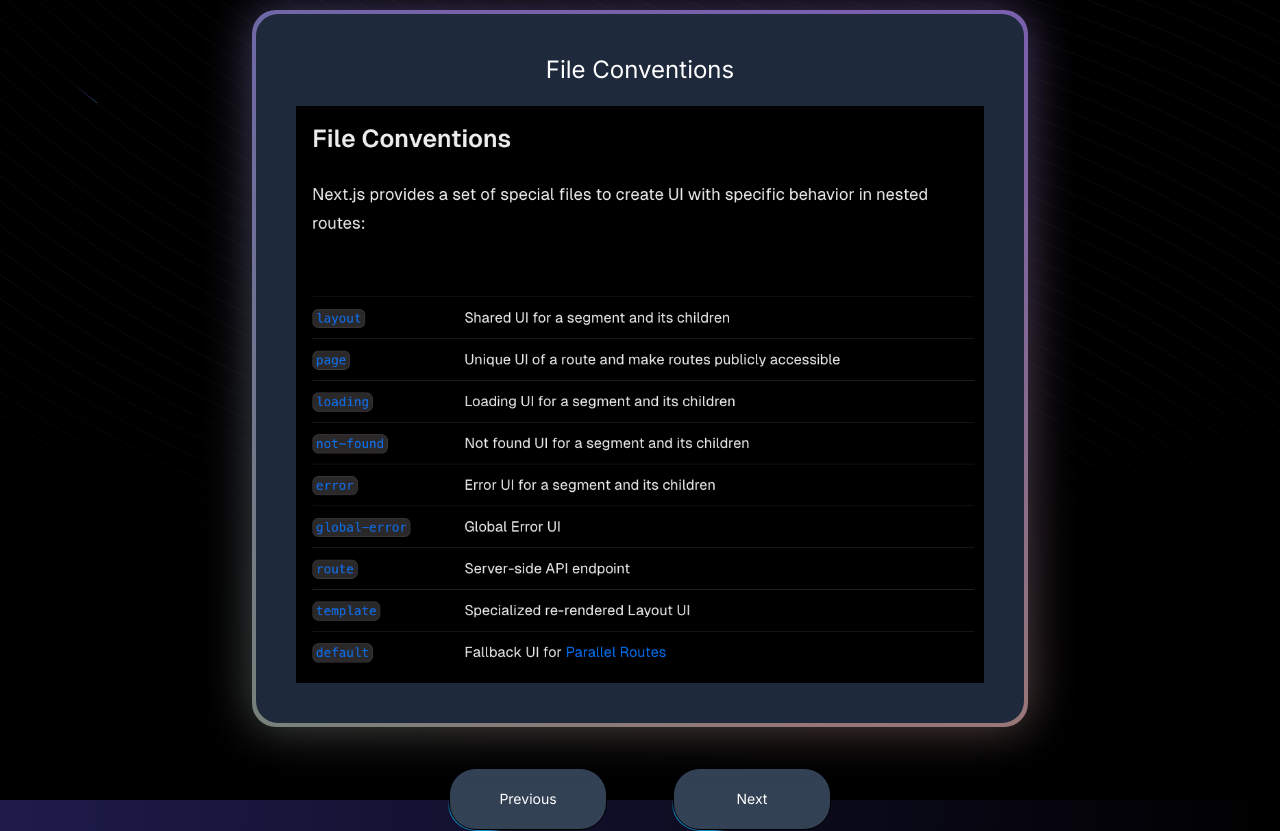
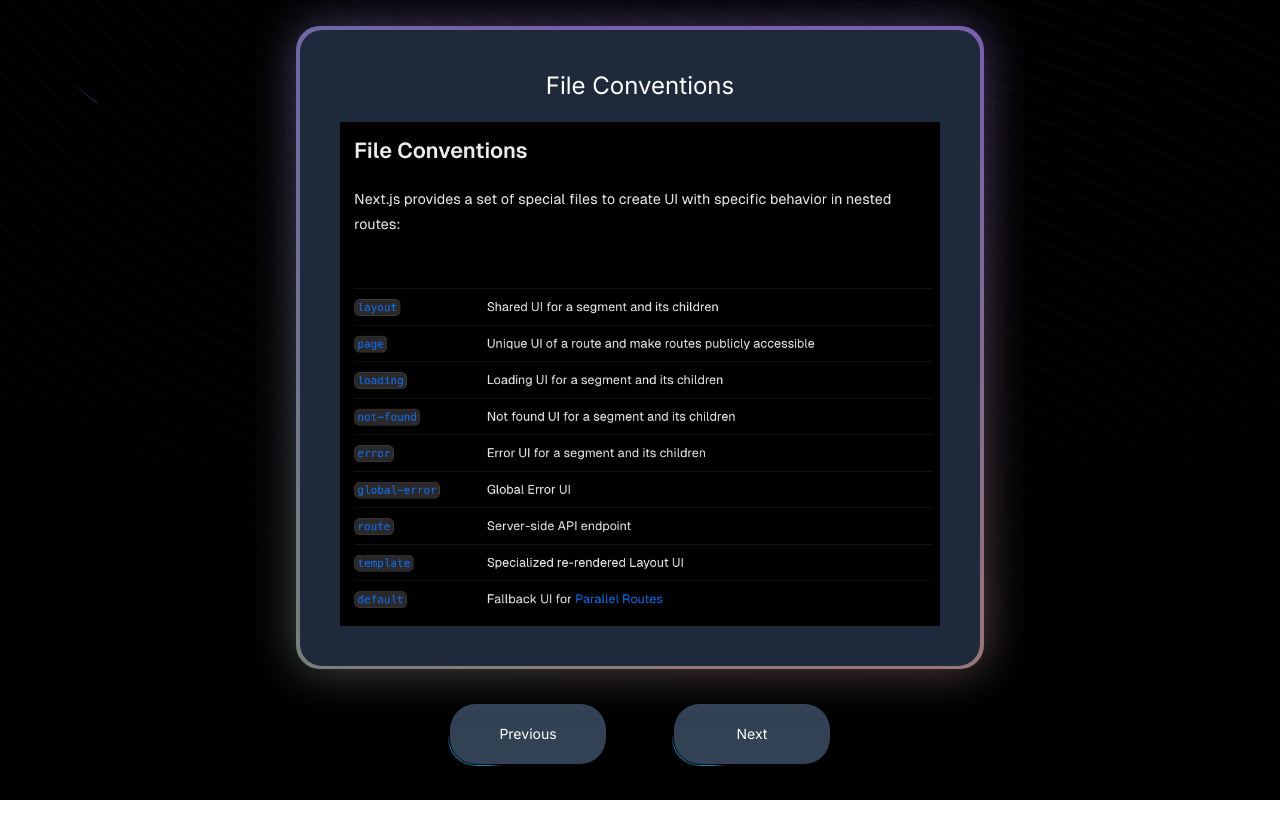
Before and after one commit to KarthikIDC/cidc-nextjs-starter, a Next.js app: page /fileConventions in a window 1280 px wide. After the commit the page ends 800 px from the top, so only its background shows below. Built offline with nearby package versions, Linux system fonts and the light colour scheme.

Commit message:
fix:alignment-issues

```diff
--- a/app/(screens)/appFolderStructure/page.tsx
+++ b/app/(screens)/appFolderStructure/page.tsx
@@ -7,12 +7,12 @@
   return (
     <div className="flex h-screen w-screen flex-col items-center justify-center bg-black">
       <div className="m-10">
-        <BackgroundGradient className="flex max-w-4xl flex-col items-center justify-center rounded-[22px] bg-slate-800 p-4 dark:bg-zinc-900 sm:p-10">
+        <BackgroundGradient className="flex max-w-6xl flex-col items-center justify-center rounded-[22px] bg-slate-800 p-4 dark:bg-zinc-900 sm:p-10">
           <p className="mb-5 text-2xl text-white">The App Router</p>
           <Image
             src="/appFolderStructure.avif"
-            width={1000}
-            height={1000}
+            width={700}
+            height={700}
             alt="Next JS"
           />
         </BackgroundGradient>
--- a/app/(screens)/fileConventions/page.tsx
+++ b/app/(screens)/fileConventions/page.tsx
@@ -6,13 +6,13 @@
 export default function Page() {
   return (
     <div className="flex h-screen w-screen flex-col items-center justify-center bg-black">
-      <div className="m-10">
-        <BackgroundGradient className="flex max-w-3xl flex-col items-center justify-center rounded-[22px] bg-slate-800 p-4 dark:bg-zinc-900 sm:p-10">
+      <div className="m-8">
+        <BackgroundGradient className="flex max-w-6xl flex-col items-center justify-center rounded-[22px] bg-slate-800 p-4 dark:bg-zinc-900 sm:p-10">
           <p className="mb-5 text-2xl text-white">File Conventions</p>
           <Image
             src="/fileConventions.png"
-            width={1000}
-            height={1000}
+            width={600}
+            height={700}
             alt="Next JS"
           />
         </BackgroundGradient>
--- a/app/(screens)/nexjsConcepts/page.tsx
+++ b/app/(screens)/nexjsConcepts/page.tsx
@@ -36,7 +36,7 @@
 export default function Page() {
   return (
     <div className="flex h-screen w-screen flex-col items-center justify-center bg-black">
-      <div className="m-10 max-w-4xl">
+      <div className="m-10 max-w-7xl">
         <BackgroundGradient className="flex flex-col items-center justify-center rounded-[22px] bg-slate-800 p-4 dark:bg-zinc-900 sm:p-10">
           <div className="rounded-2xl bg-neutral-50 px-10">
             <Image src="/next.png" width={150} height={150} alt="Next JS" />
--- a/app/(screens)/reactRouting/page.tsx
+++ b/app/(screens)/reactRouting/page.tsx
@@ -15,8 +15,8 @@
             </p>
             <Image
               src="/reactRouter.png"
-              width={800}
-              height={800}
+              width={550}
+              height={550}
               alt="Next JS"
             />
           </div>
--- a/app/(screens)/tableData/page.tsx
+++ b/app/(screens)/tableData/page.tsx
@@ -10,7 +10,7 @@
 
   return (
     <div className="flex h-screen w-screen flex-col items-center justify-center bg-black">
-      <div className="m-10 text-7xl text-white">
+      <div className="m-10 text-6xl text-white">
         {getDataFromTable()} is the loneliest number that you&apos;ll ever do!
       </div>
       <Image
--- a/app/components/navigationButtons.tsx
+++ b/app/components/navigationButtons.tsx
@@ -7,7 +7,7 @@
   const history = useRouter();
 
   return (
-    <div className="flex w-full max-w-sm items-center justify-between ">
+    <div className="mb-10 flex w-full max-w-sm items-center justify-between ">
       <Link
         href={''}
         onClick={() => {
```
